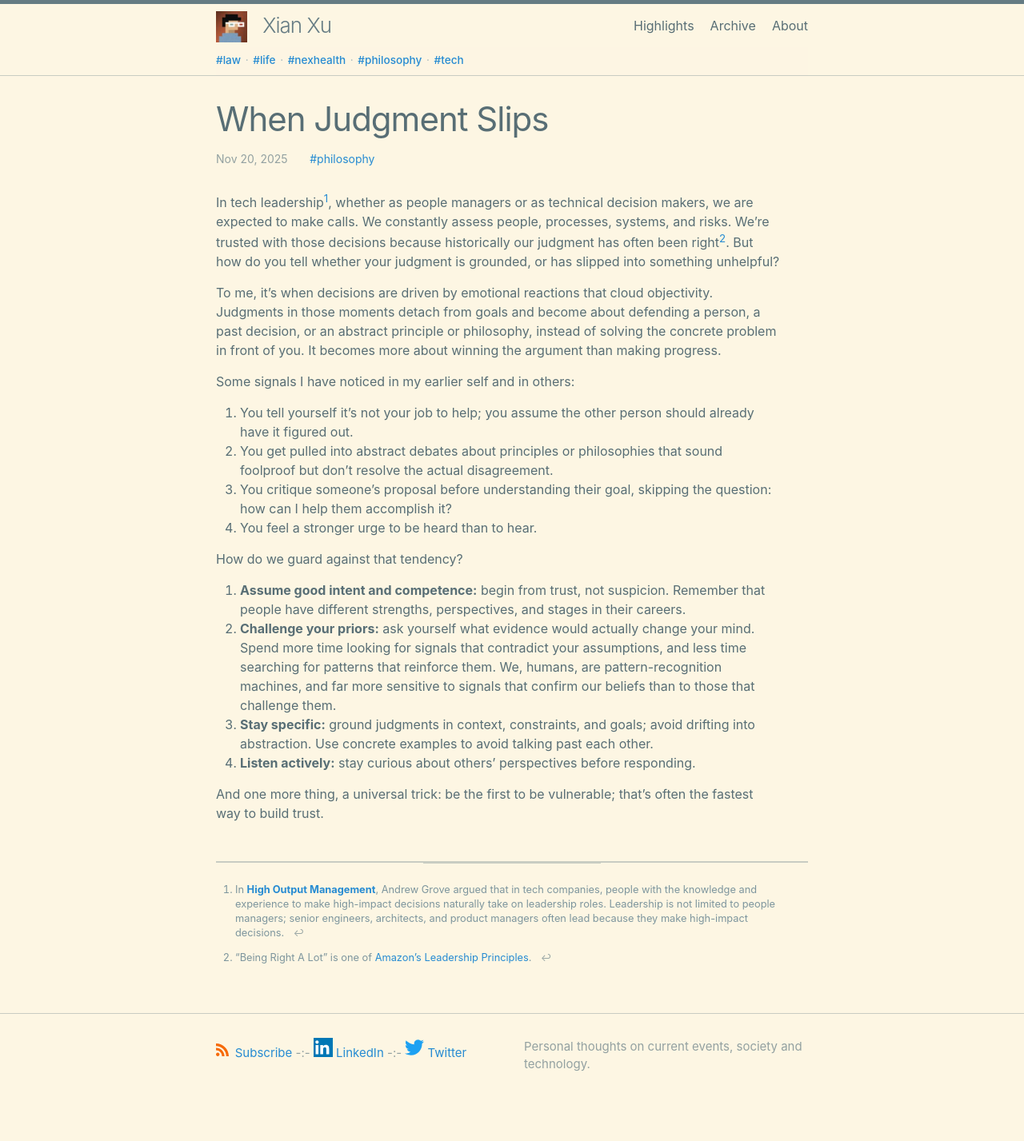
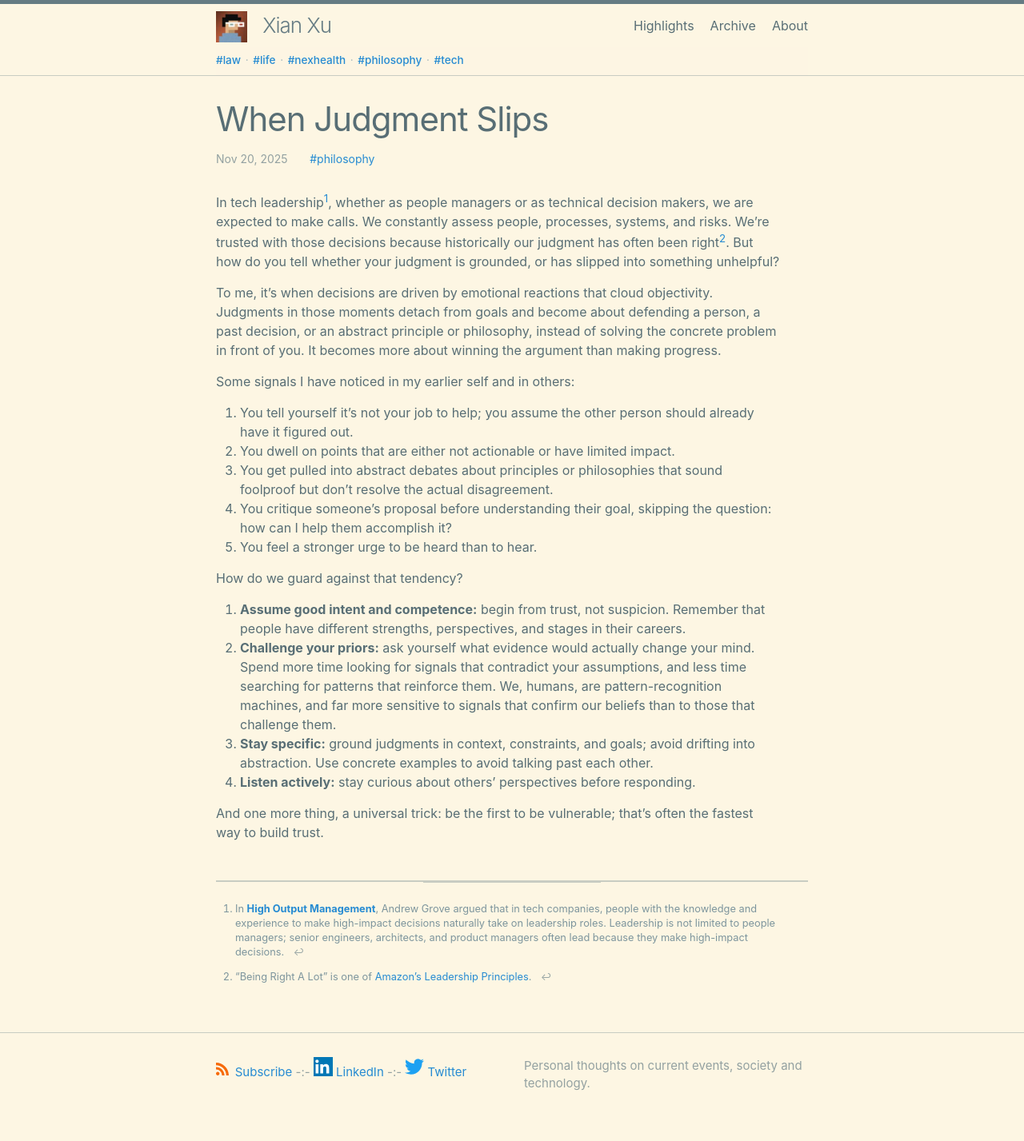
Before and after one commit to xianxu/xianxu.github.io, a Jekyll site: the page built from _posts/2025-10-13-when-judgement-slips.markdown, in a window 1280 px wide. Shown: the whole page at 80% size. Built offline with Jekyll 4.4.1, drawn with Linux system fonts in a browser that asks for light colours; comment, search, counter and statistics services are not loaded; before the commit the page ends 1403 px from its top, so only the background shows below that.

Commit message:
Sync latest _posts from remote land

```diff
--- a/_posts/2025-10-13-when-judgement-slips.markdown
+++ b/_posts/2025-10-13-when-judgement-slips.markdown
@@ -13,9 +13,10 @@ To me, it's when decisions are driven by emotional reactions that cloud objectiv
 Some signals I have noticed in my earlier self and in others:
 
 1. You tell yourself it’s not your job to help; you assume the other person should already have it figured out.
-2. You get pulled into abstract debates about principles or philosophies that sound foolproof but don’t resolve the actual disagreement.
-3. You critique someone’s proposal before understanding their goal, skipping the question: how can I help them accomplish it?
-4. You feel a stronger urge to be heard than to hear.
+2. You dwell on points that are either not actionable or have limited impact.
+3. You get pulled into abstract debates about principles or philosophies that sound foolproof but don’t resolve the actual disagreement.
+4. You critique someone’s proposal before understanding their goal, skipping the question: how can I help them accomplish it?
+5. You feel a stronger urge to be heard than to hear.
 
 How do we guard against that tendency?
 
```
